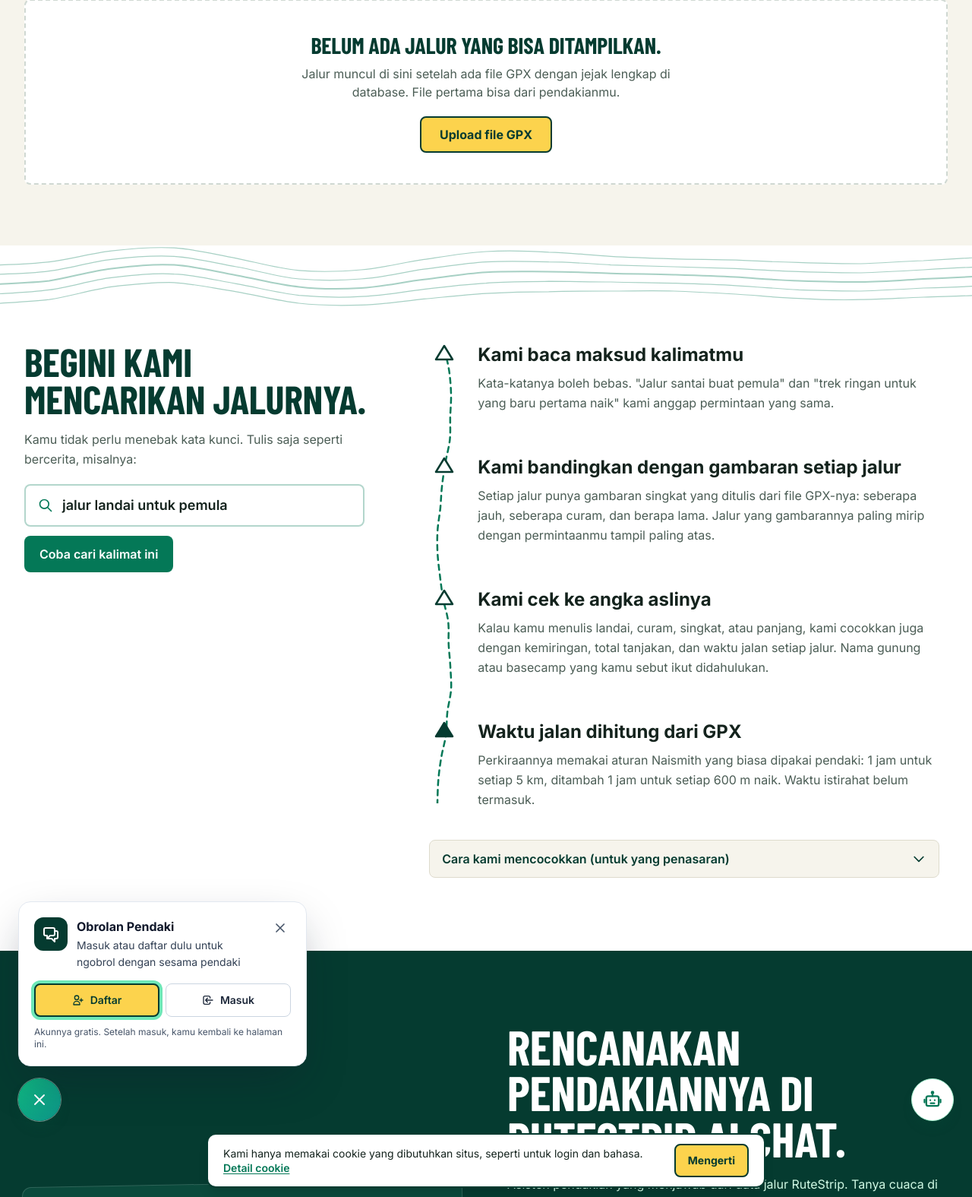
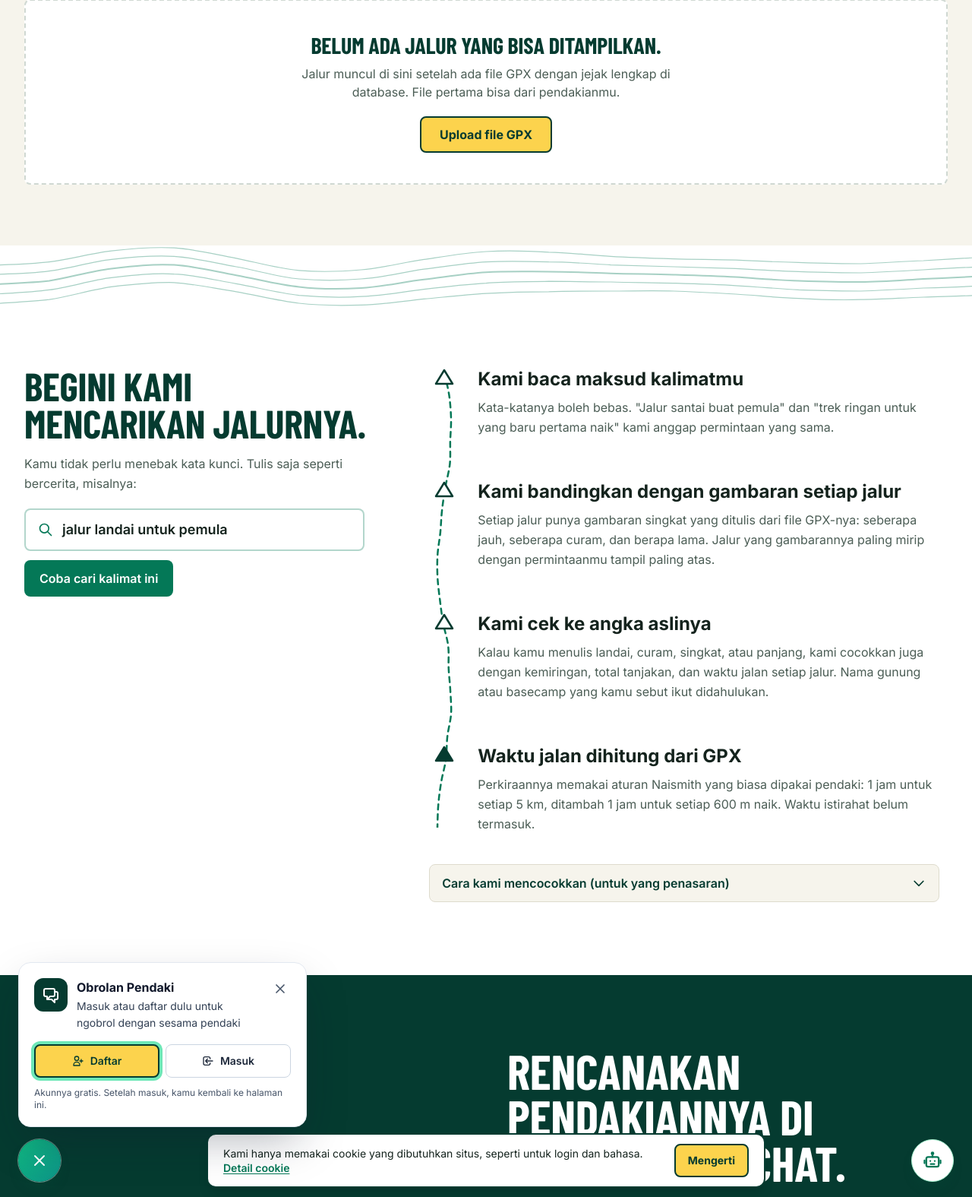
Before and after one commit to dasrams31/rutestrip-app, a Laravel app: page / in a window 1280 px wide, after a click on "Obrolan Pendaki". Shown: the part 1021-2596 px from the top of the page at 76% size. Run offline with Laravel 12, Linux system fonts and the light colour scheme; data that the repository does not hold is empty; some libraries are stand-ins or nearby versions; some web fonts are replaced.

Commit message:
fix: align the how-it-works block, keep floating buttons low on desktop
- 'Begini kami mencarikan jalurnya' no longer sticks; it starts on the same
  line as the first step, with more space above the section
- Floating buttons only move up for the cookie/install banner when the banner
  reaches the screen corners (phones); on desktop they stay in the corners
- Headline: 'Hari ini mau mendaki ke gunung mana?'

```diff
--- a/resources/views/components/floating-assistants.blade.php
+++ b/resources/views/components/floating-assistants.blade.php
@@ -9,7 +9,7 @@
     - right: "Asisten RuteStrip" (Q&A chatbot about this project, POST /assistant, no login needed)
     Only one panel is open at a time; Escape or the backdrop closes it. Hidden in print.
     The AI web chat (chat.rutestrip.ai.id) is reached from the navbar and the mobile tab bar.
-    Bottom offsets add var(--rs-banner-h) (height of a visible bottom banner, set on <html>).
+    Bottom offsets add var(--rs-fab-lift): the bottom banner height when it reaches a corner (phones), else 0; set on <html> by the layout.
 --}}
 @php
     $faUser     = auth()->user();
@@ -54,23 +54,23 @@
 @endphp
 <style>
     .rs-fab { position: fixed; z-index: 45; width: 56px; height: 56px; border-radius: 9999px;
-              bottom: calc(4rem + env(safe-area-inset-bottom, 0px) + 12px + var(--rs-banner-h, 0px)); }
+              bottom: calc(4rem + env(safe-area-inset-bottom, 0px) + 12px + var(--rs-fab-lift, 0px)); }
     .rs-fab-left { left: calc(12px + env(safe-area-inset-left, 0px)); }
     .rs-fab-right { right: calc(12px + env(safe-area-inset-right, 0px)); }
-    .rs-panel { position: fixed; z-index: 70; inset: 0; bottom: var(--rs-banner-h, 0px); display: flex; flex-direction: column; background: #fff;
+    .rs-panel { position: fixed; z-index: 70; inset: 0; bottom: var(--rs-fab-lift, 0px); display: flex; flex-direction: column; background: #fff;
                 padding-top: env(safe-area-inset-top, 0px); padding-bottom: env(safe-area-inset-bottom, 0px); }
-    .rs-panel-sheet { inset: auto 0 0 0; bottom: var(--rs-banner-h, 0px); border-radius: 1.25rem 1.25rem 0 0; box-shadow: 0 -12px 40px rgba(15, 23, 42, .18); }
+    .rs-panel-sheet { inset: auto 0 0 0; bottom: var(--rs-fab-lift, 0px); border-radius: 1.25rem 1.25rem 0 0; box-shadow: 0 -12px 40px rgba(15, 23, 42, .18); }
     html.rs-fa-lock, html.rs-fa-lock body { overflow: hidden; }
     @media (max-width: 767.98px) { .rs-fab-hide-sm { display: none !important; } }
     @media (min-width: 768px) {
-        .rs-fab { bottom: calc(24px + var(--rs-banner-h, 0px)); }
+        .rs-fab { bottom: calc(24px + var(--rs-fab-lift, 0px)); }
         .rs-fab-left { left: 24px; }
         .rs-fab-right { right: 24px; }
         .rs-fa-open .rs-fab { z-index: 68; }
-        .rs-panel { inset: auto; bottom: calc(96px + var(--rs-banner-h, 0px)); width: 380px;
-                    height: min(600px, calc(100vh - 176px - var(--rs-banner-h, 0px))); padding: 0;
+        .rs-panel { inset: auto; bottom: calc(96px + var(--rs-fab-lift, 0px)); width: 380px;
+                    height: min(600px, calc(100vh - 176px - var(--rs-fab-lift, 0px))); padding: 0;
                     border: 1px solid #e2e8f0; border-radius: 1rem; overflow: hidden; box-shadow: 0 24px 60px -12px rgba(15, 23, 42, .35); }
-        .rs-panel-chat { height: min(560px, calc(100vh - 176px - var(--rs-banner-h, 0px))); }
+        .rs-panel-chat { height: min(560px, calc(100vh - 176px - var(--rs-fab-lift, 0px))); }
         .rs-panel-left { left: 24px; }
         .rs-panel-right { right: 24px; }
         .rs-panel-sheet { height: auto; }
--- a/resources/views/layouts/app.blade.php
+++ b/resources/views/layouts/app.blade.php
@@ -173,7 +173,7 @@
             --rs-ink: #14231d; --rs-muted: #4b5d55; --rs-z9: #053b30; --rs-z8: #0b4a3c; --rs-z7: #047857;
             --rs-paper: #f6f4ec; --rs-line: #dedbcd; --rs-sun: #FCD34D;
             /* Height taken by the bottom banner (cookie notice or install prompt); floating buttons sit above it. */
-            --rs-banner-h: 0px;
+            --rs-banner-h: 0px; --rs-fab-lift: 0px;
         }
         [x-cloak] { display: none !important; }
 
@@ -671,7 +671,13 @@
             };
             var sync = function () {
                 var open = !cookieBox.hidden || !installBox.hidden;
-                root.style.setProperty('--rs-banner-h', open ? (dock.offsetHeight + 8) + 'px' : '0px');
+                var h = open ? (dock.offsetHeight + 8) + 'px' : '0px';
+                root.style.setProperty('--rs-banner-h', h);
+                // Floating buttons sit in the bottom corners (~112px wide); only lift them
+                // when the banner reaches a corner (phones), not when it is centred (desktop).
+                var r = dock.getBoundingClientRect();
+                var hitsCorner = r.left < 112 || r.right > window.innerWidth - 112;
+                root.style.setProperty('--rs-fab-lift', open && hitsCorner ? h : '0px');
             };
             if ('ResizeObserver' in window) new ResizeObserver(sync).observe(dock);
             window.addEventListener('resize', sync);
--- a/resources/views/search/index.blade.php
+++ b/resources/views/search/index.blade.php
@@ -204,7 +204,7 @@
             <div class="max-w-3xl">
                 <p class="text-sm sm:text-base font-semibold text-[#a7f3d0]">{{ __('Jalur pendakian gunung di Pulau Jawa') }}</p>
                 <h1 id="hero-title" class="rs-display mt-3 uppercase text-[clamp(2.6rem,11vw,6.25rem)] leading-[0.9] [text-wrap:balance]">
-                    {{ __('Bilang saja mau mendaki ke Gunung Mana?') }}
+                    {{ __('Hari ini mau mendaki ke gunung mana?') }}
                 </h1>
                 <p class="mt-4 sm:mt-5 text-base sm:text-lg text-[#d1fae5] max-w-xl leading-relaxed">
                     @if($routeCount > 0)
@@ -355,8 +355,9 @@
             </g>
         </svg>
 
-        <div class="max-w-7xl mx-auto px-4 sm:px-6 lg:px-8 pt-8 pb-16 sm:pt-12 sm:pb-24 grid lg:grid-cols-12 gap-10 lg:gap-16">
-            <div class="lg:col-span-5 lg:sticky lg:top-28 self-start">
+        <div class="max-w-7xl mx-auto px-4 sm:px-6 lg:px-8 pt-12 pb-16 sm:pt-16 sm:pb-24 lg:pt-20 grid lg:grid-cols-12 items-start gap-10 lg:gap-16">
+            {{-- Not sticky: the heading and the first step start on the same line --}}
+            <div class="lg:col-span-5">
                 <h2 id="how-title" class="rs-display uppercase text-[clamp(2rem,6vw,3.25rem)] leading-[0.95] text-rs-z9 [text-wrap:balance]">{{ __('Begini kami mencarikan jalurnya.') }}</h2>
                 <p class="mt-4 max-w-md text-rs-muted leading-relaxed">{{ __('Kamu tidak perlu menebak kata kunci. Tulis saja seperti bercerita, misalnya:') }}</p>
                 <form action="{{ route('search.submit') }}" method="POST" class="mt-5 max-w-md" data-search-form>
```
Also changed, not shown: lang/en.json.
